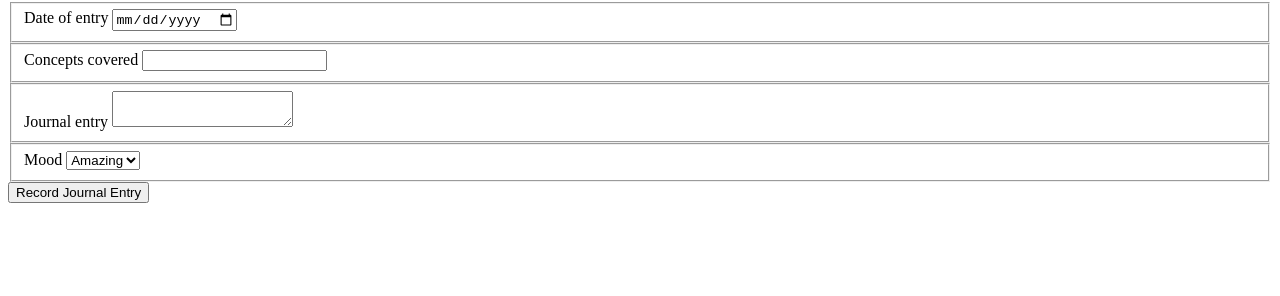
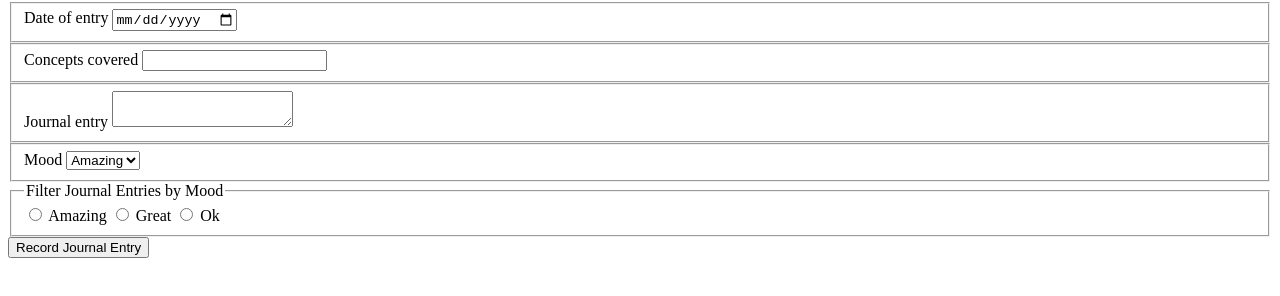
Before and after one commit to ajbyrd/daily-journal, a plain HTML site: page src/index.html in a window 1280 px wide. Shown: the part 78-374 px from the top of the page. Drawn offline with Linux system fonts and the light colour scheme; no server answers.

Commit message:
added input buttons, delete functionality is not there yet

```diff
--- a/src/index.html
+++ b/src/index.html
@@ -34,6 +34,19 @@
                 <option value="Ok">Ok</option>
             </select>
         </fieldset>
+        <fieldset>
+            <legend>Filter Journal Entries by Mood</legend>
+
+            <input type="radio" id="amazing">
+            <label for="amazing">Amazing</label>
+
+            <input type="radio" id="great">
+            <label for="great">Great</label>
+
+            <input type="radio" id="ok">
+            <label for="ok">Ok</label>
+
+        </fieldset>
     </form>
     <button id="journalButton">Record Journal Entry</button>
 
--- a/src/scripts/saveName.js
+++ b/src/scripts/saveName.js
@@ -32,6 +32,8 @@ const newEntry = () => {
         const mood = document.querySelector("#moodField").value
 
         const journalObj = {date, concept, entry, mood}
+
+
         API.postJournalEntry(journalObj)
             .then(API.getJournalEntries)
             .then(renderDOM.renderJournalEntries)
```
